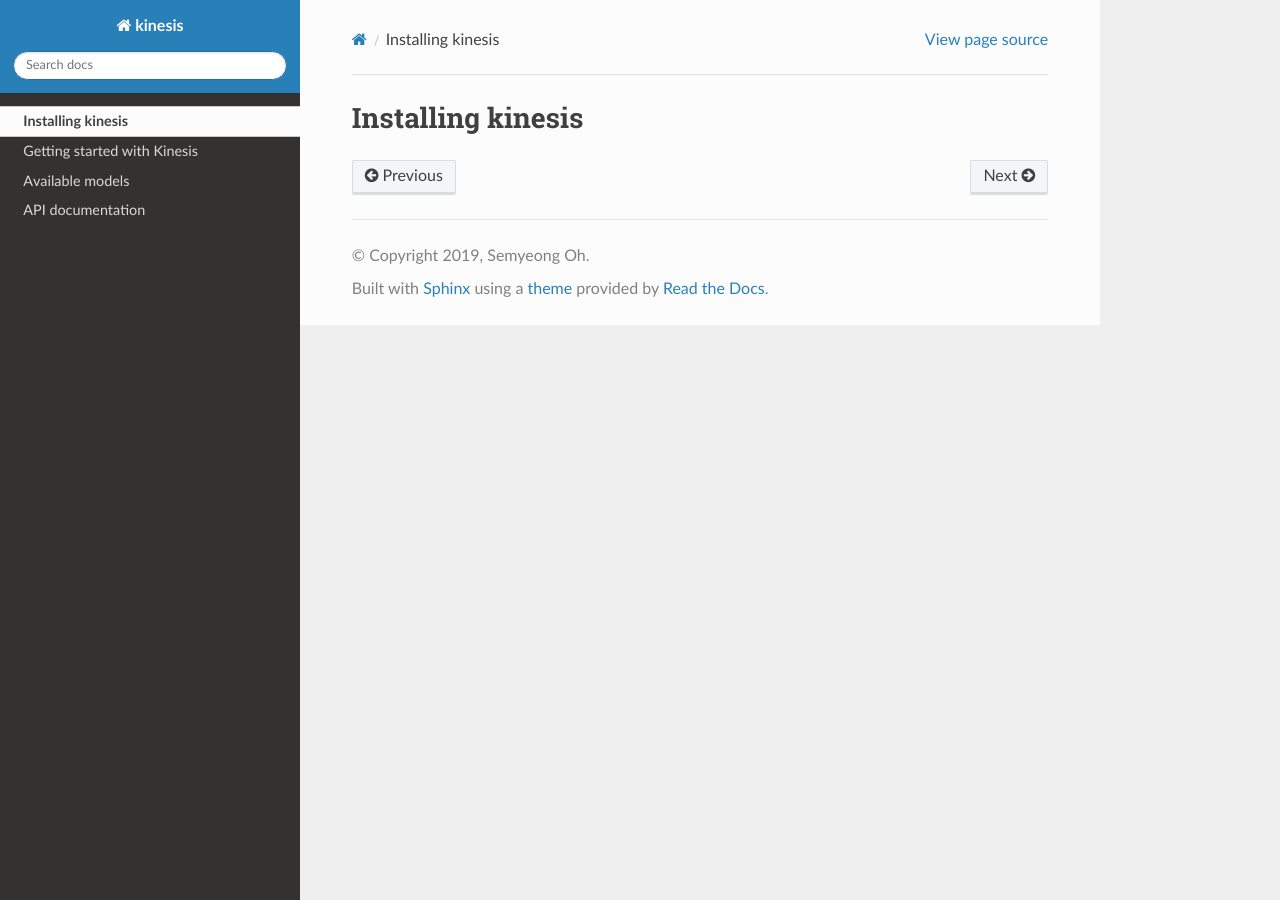
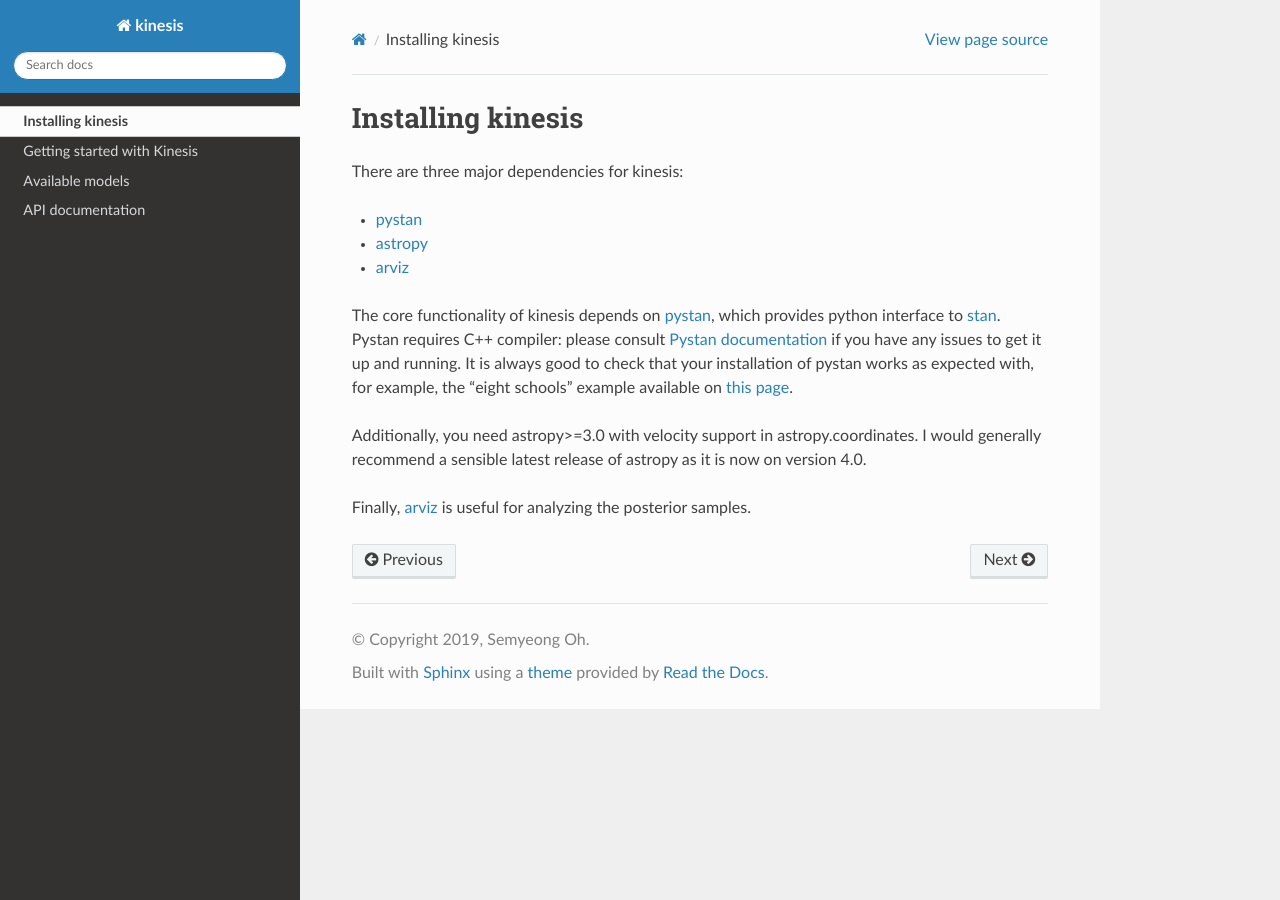
Before and after one commit to smoh/kinesis, a Sphinx documentation site: the page built from docs/install.rst, in a window 1280 px wide. Built offline with Sphinx 7.4.7 and the Read the Docs theme 2.0.0, drawn with Linux system fonts in a browser that asks for light colours.

Commit message:
more docs

```diff
--- a/docs/install.rst
+++ b/docs/install.rst
@@ -1,2 +1,27 @@
 Installing kinesis
 ==================
+
+There are three major dependencies for kinesis:
+
+- `pystan`_
+- `astropy`_
+- `arviz`_
+
+The core functionality of kinesis depends on
+`pystan`_,
+which provides python interface to `stan <https://mc-stan.org>`_.
+Pystan requires C++ compiler: please consult
+`Pystan documentation <https://pystan.readthedocs.io/en/latest/installation_beginner.html>`_
+if you have any issues to get it up and running.
+It is always good to check that your installation of pystan works as expected
+with, for example, the "eight schools" example available
+on `this page <https://pystan.readthedocs.io/en/latest/getting_started.html#example-1-eight-schools>`_.
+
+Additionally, you need astropy>=3.0 with velocity support in astropy.coordinates.
+I would generally recommend a sensible latest release of astropy as it is now on version 4.0.
+
+Finally, `arviz`_ is useful for analyzing the posterior samples.
+
+.. _pystan: https://pystan.readthedocs.io/en/latest/index.html
+.. _astropy: http://astropy.org
+.. _arviz: https://arviz-devs.github.io/arviz/
```
Also changed, not shown: docs/api.rst (+11 -0 lines), 1 other file.
